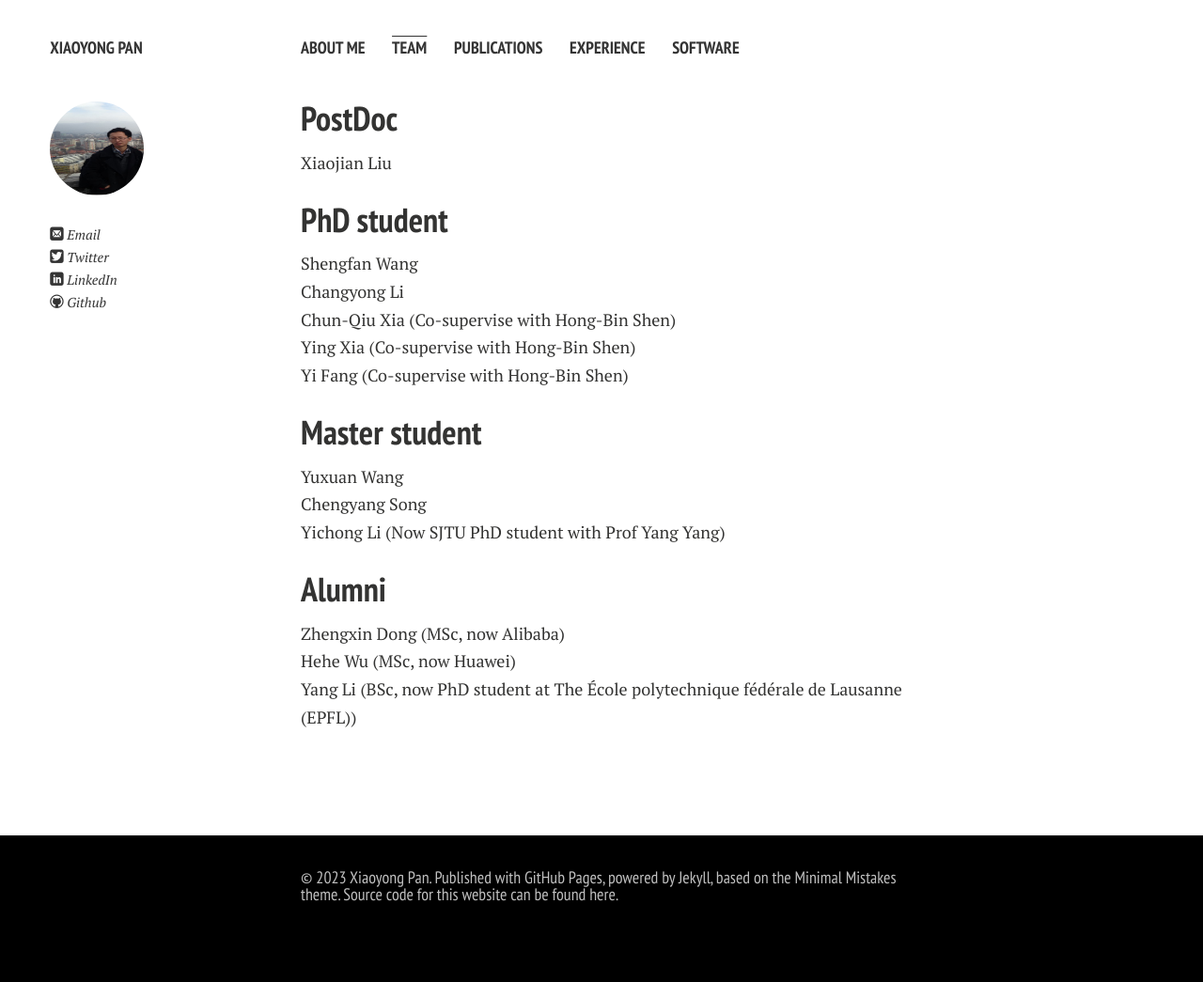
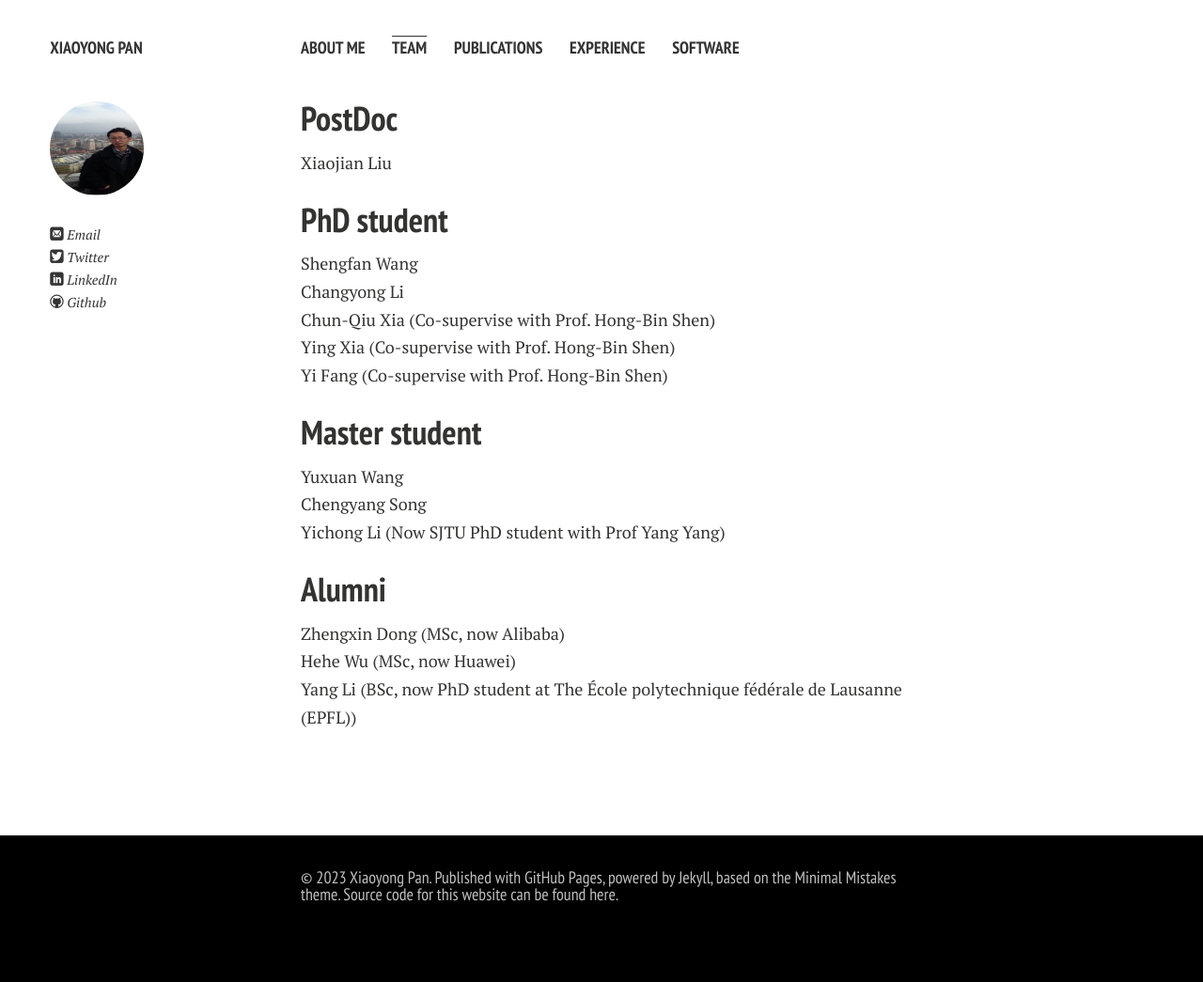
Before and after one commit to xypan1232/xypan1232.github.io, a Jekyll site: the page built from team.md, in a window 1280 px wide. Shown: the whole page at 94% size. Built offline with Jekyll 4.4.1, drawn with Linux system fonts in a browser that asks for light colours; nearby versions of some CDN libraries; Markdown is read by kramdown in place of the engine named in the settings.

Commit message:
Update team.md

```diff
--- a/team.md
+++ b/team.md
@@ -10,9 +10,9 @@ Xiaojian Liu <br>
 ## PhD student
 Shengfan Wang <br>
 Changyong Li  <br>
-Chun-Qiu Xia (Co-supervise with Hong-Bin Shen) <br>
-Ying Xia (Co-supervise with Hong-Bin Shen) <br>
-Yi Fang (Co-supervise with Hong-Bin Shen) <br>
+Chun-Qiu Xia (Co-supervise with Prof. Hong-Bin Shen) <br>
+Ying Xia (Co-supervise with Prof. Hong-Bin Shen) <br>
+Yi Fang (Co-supervise with Prof. Hong-Bin Shen) <br>
 
 ## Master student
 Yuxuan Wang <br>
```
